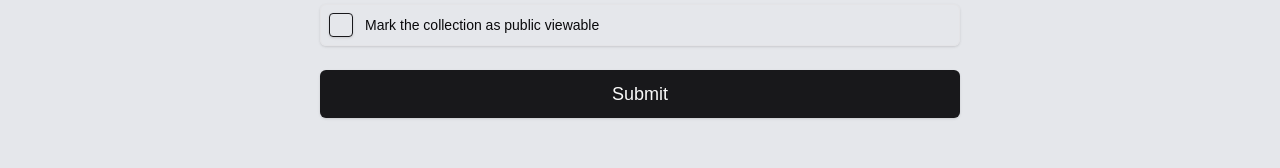
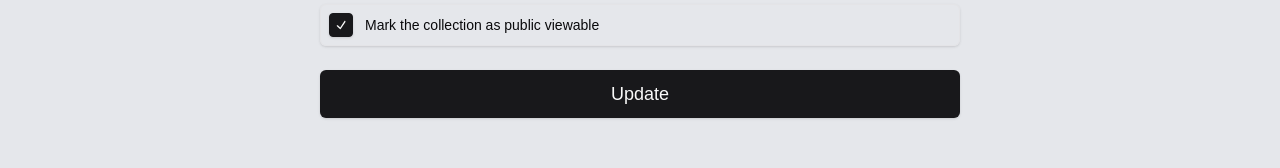
Before and after one commit to edgarcoime/quizard, a Next.js app in the folder client/: page /id/1/new in a window 1280 px wide. Shown: the part 359-527 px from the top of the page. Built offline with nearby package versions, Linux system fonts and the light colour scheme; no server answers.

Commit message:
feat: add update to collection settings

```diff
--- a/client/src/app/(with-layout)/id/[username]/[collection]/(user)/settings/DeleteCollectionButton.tsx
+++ b/client/src/app/(with-layout)/id/[username]/[collection]/(user)/settings/DeleteCollectionButton.tsx
@@ -27,7 +27,12 @@ export default function DeleteCollectionButton() {
   }
 
   return (
-    <Button type="submit" variant="destructive" onClick={handleClick}>
+    <Button
+      type="submit"
+      variant="destructive"
+      className="w-full text-lg h-12"
+      onClick={handleClick}
+    >
       Delete Collection
     </Button>
   );
--- a/client/src/app/(with-layout)/id/[username]/[collection]/(user)/settings/page.tsx
+++ b/client/src/app/(with-layout)/id/[username]/[collection]/(user)/settings/page.tsx
@@ -1,18 +1,25 @@
 "use server";
 
+import { getSingle } from "@/lib/api/collection";
+import CollectionEditSection from "./CollectionEditSection";
 import DeleteCollectionButton from "./DeleteCollectionButton";
+import CollectionFormSection from "@/components/forms/collection/CollectionFormSection";
 
 export default async function Page({
   params,
 }: {
   params: { username: string; collection: string };
 }) {
-  const { username, collection } = params;
+  const { username, collection: collectionSlug } = params;
+  const collection = await getSingle(collectionSlug, username, {
+    cache: "no-cache",
+  });
 
   return (
     <div className="p-5 grid gap-5">
       <h1 className="text-2xl">Collection Settings</h1>
-      <p className="font-serif text-gray-500">{`Editting Settings for "${collection}"`}</p>
+      <p className="font-serif text-gray-500">{`Editting Settings for "${collection.title}"`}</p>
+      <CollectionFormSection type="update" defaultState={collection} />
 
       <DeleteCollectionButton />
     </div>
--- a/client/src/components/forms/collection/CollectionFormSection.tsx
+++ b/client/src/components/forms/collection/CollectionFormSection.tsx
@@ -17,18 +17,11 @@ import { Button } from "@/components/ui/button";
 import { Checkbox } from "@/components/ui/checkbox";
 import { collectionFormSchema as formSchema } from "./collectionSchema";
 import { UserCollection } from "@/types/UserCollection";
-
-function ErrorView() {
-  return <div>Error loading user data.</div>;
-}
-
-function LoadingView() {
-  return (
-    <div className="h-72 flex flex-col justify-center bg-gray-200">
-      <h2 className="uppercase text-center text-2xl">loading</h2>
-    </div>
-  );
-}
+import toKebabCase from "@/lib/functions/toKebabCase";
+import { createCollection, updateCollection } from "./collectionMutations";
+import { CreateCollectionPayload } from "@/types/CreateCollectionPayload";
+import { useRouter, useParams } from "next/navigation";
+import { UpdateCollectionPayload } from "@/types/UpdateCollectionPayload";
 
 interface props {
   type: "create" | "update";
@@ -36,27 +29,66 @@ interface props {
 }
 
 export default function CollectionFormSection({ type, defaultState }: props) {
-  // receive default values
-
-  // interpolate data based on default
-
+  const router = useRouter();
+  const params = useParams<{ username: string; collection: string }>();
   // additional hooks
   const form = useForm<z.infer<typeof formSchema>>({
     resolver: zodResolver(formSchema),
     defaultValues: {
       title: type === "update" ? defaultState?.title : "",
-      is_public: type === "update" ? defaultState?.is_public : false,
+      is_public: type === "update" ? defaultState?.is_public : true,
     },
   });
 
-  function formSubmit(formData: z.infer<typeof formSchema>) {
-    console.log("formData:", formData);
-    console.log("defaultData:", defaultState);
+  async function createSubmit(formData: z.infer<typeof formSchema>) {
+    const slug = toKebabCase(formData.title) ?? "default-slug";
+
+    const payload: CreateCollectionPayload = {
+      title: formData.title,
+      is_public: formData.is_public,
+      slug,
+    };
+    console.log(payload);
+
+    const data = await createCollection(payload);
+    if (!data) {
+      console.log("error creating collection");
+      return;
+    }
+    console.log("collection created");
+    console.log(data);
+
+    // TODO: add error handling display for user
+    const createdRoute = `/id/${params.username}/${data.slug}`;
+    router.push(createdRoute);
   }
+
+  async function updateSubmit(formData: z.infer<typeof formSchema>) {
+    const originalSlug = params.collection;
+    const slug = defaultState!.slug ?? toKebabCase(formData.title);
+
+    const payload: UpdateCollectionPayload = {
+      title: formData.title,
+      is_public: formData.is_public,
+      slug,
+    };
+
+    const data = await updateCollection(originalSlug, payload);
+    if (!data) {
+      console.log("error updating collection");
+      return;
+    }
+
+    console.log("collection updated");
+    //const updatedRoute = `/id/${params.username}/${data.slug}`;
+    //router.push(updatedRoute);
+  }
+
+  const formSubmitHandler = type === "update" ? updateSubmit : createSubmit;
 
   return (
     <Form {...form}>
-      <form onSubmit={form.handleSubmit(formSubmit)}>
+      <form onSubmit={form.handleSubmit(formSubmitHandler)}>
         <div className="my-6">
           <FormField
             control={form.control}
@@ -68,7 +100,9 @@ export default function CollectionFormSection({ type, defaultState }: props) {
                   <Input placeholder="My Collection..." {...field} />
                 </FormControl>
                 <FormDescription>
-                  This is the title of your collection.
+                  {type === "update"
+                    ? `NOTE: Changing title will not change your original collection slug.(${defaultState?.slug})`
+                    : "This is the title of your collection."}
                 </FormDescription>
                 <FormMessage />
               </FormItem>
@@ -103,7 +137,7 @@ export default function CollectionFormSection({ type, defaultState }: props) {
         </div>
 
         <Button type="submit" className="w-full text-lg h-12">
-          Submit
+          Update
         </Button>
       </form>
     </Form>
--- a/client/src/components/forms/collection/collectionMutations.ts
+++ b/client/src/components/forms/collection/collectionMutations.ts
@@ -1,5 +1,6 @@
 import { API_BASE_URL } from "@/constants";
 import { CreateCollectionPayload } from "@/types/CreateCollectionPayload";
+import { UpdateCollectionPayload } from "@/types/UpdateCollectionPayload";
 import { UserCollection } from "@/types/UserCollection";
 
 export async function createCollection(
@@ -8,6 +9,7 @@ export async function createCollection(
   const url = `${API_BASE_URL}/collection`;
   const res = await fetch(url, {
     method: "PUT",
+    credentials: "include",
     headers: {
       "Content-Type": "application/json",
     },
@@ -24,11 +26,13 @@ export async function createCollection(
 }
 
 export async function updateCollection(
-  payload: CreateCollectionPayload,
+  slug: string,
+  payload: UpdateCollectionPayload,
 ): Promise<UserCollection | undefined> {
-  const url = `${API_BASE_URL}/collection`;
+  const url = `${API_BASE_URL}/collection/${slug}`;
   const res = await fetch(url, {
-    method: "PUT",
+    method: "POST",
+    credentials: "include",
     headers: {
       "Content-Type": "application/json",
     },
--- /dev/null
+++ b/client/src/types/UpdateCollectionPayload.ts
@@ -0,0 +1,7 @@
+import { collectionFormSchema } from "@/components/forms/collection/collectionSchema";
+import { z } from "zod";
+
+export interface UpdateCollectionPayload
+  extends z.infer<typeof collectionFormSchema> {
+  slug: string;
+}
```
